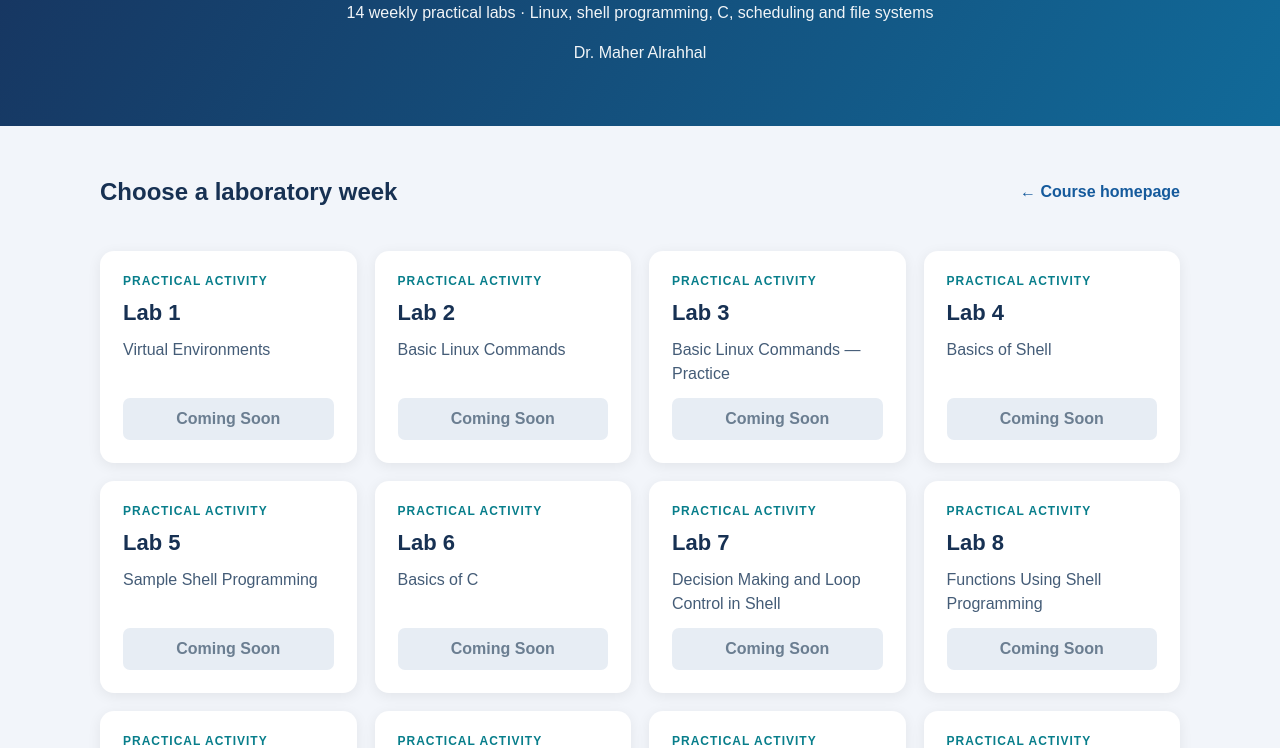
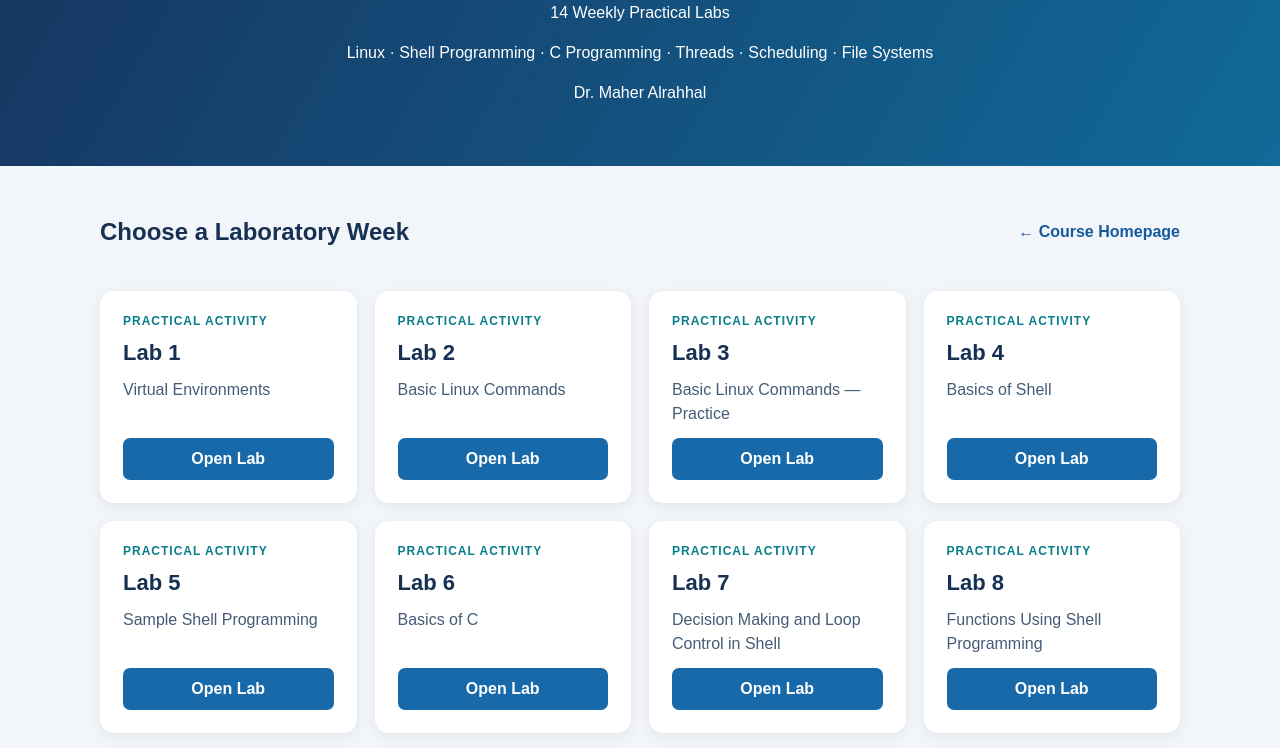
Before and after one commit to DrMaherAlrahhal/CSCI-300-Operating-Systems, a plain HTML site: page OS-Lab/index.html in a window 1280 px wide. Shown: the part 135-883 px from the top of the page. Drawn offline with Linux system fonts and the light colour scheme.

Commit message:
Refactor index.html for improved structure and styling
Refactor HTML structure and improve styling for better readability. Update JavaScript for dynamic lab card generation.

```diff
--- a/OS-Lab/index.html
+++ b/OS-Lab/index.html
@@ -1,46 +1,209 @@
+
 <!DOCTYPE html>
 <html lang="en">
 <head>
-<meta charset="UTF-8"><meta name="viewport" content="width=device-width, initial-scale=1">
+<meta charset="UTF-8">
+<meta name="viewport" content="width=device-width, initial-scale=1">
+
 <title>CSCI 300 | Operating Systems Laboratory</title>
+
 <style>
-:root{font-family:Arial,sans-serif;color:#173153;background:#f2f5fa}*{box-sizing:border-box}body{margin:0}header{background:linear-gradient(120deg,#17345f,#116a99);color:white;padding:45px 24px;text-align:center}header h1{font-size:clamp(26px,4vw,40px);margin:12px 0}header p{opacity:.94;line-height:1.5}main{max-width:1120px;margin:32px auto;padding:0 20px}.top{display:flex;justify-content:space-between;gap:12px;align-items:center;flex-wrap:wrap;margin-bottom:25px}.back{color:#155a9c;text-decoration:none;font-weight:bold}.grid{display:grid;grid-template-columns:repeat(auto-fit,minmax(240px,1fr));gap:18px}.card{background:white;padding:23px;border-radius:14px;box-shadow:0 3px 14px #00000012;display:flex;flex-direction:column;gap:12px}.card h2{margin:0;font-size:22px}.card p{line-height:1.5;margin:0;flex:1;color:#445c77}.tag{font-size:12px;text-transform:uppercase;letter-spacing:1px;color:#087e8b;font-weight:bold}.button{background:#1769aa;color:white;border-radius:7px;padding:12px 15px;text-decoration:none;font-weight:bold;display:inline-block;text-align:center}.button:hover{background:#104e80}.disabled{background:#e7edf4;color:#6b7e91;cursor:default}.note{font-size:14px;color:#61718a;margin:18px 0 30px}footer{text-align:center;color:#65758b;padding:30px}
+* {
+  box-sizing: border-box;
+}
+
+body {
+  margin: 0;
+  font-family: Arial, sans-serif;
+  background: #f2f5fa;
+  color: #173153;
+}
+
+header {
+  background: linear-gradient(120deg, #17345f, #116a99);
+  color: white;
+  padding: 45px 24px;
+  text-align: center;
+}
+
+header h1 {
+  font-size: clamp(26px, 4vw, 40px);
+  margin: 12px 0;
+}
+
+header p {
+  line-height: 1.5;
+}
+
+main {
+  max-width: 1120px;
+  margin: 32px auto;
+  padding: 0 20px;
+}
+
+.top {
+  display: flex;
+  justify-content: space-between;
+  align-items: center;
+  flex-wrap: wrap;
+  gap: 12px;
+  margin-bottom: 25px;
+}
+
+.back {
+  color: #155a9c;
+  text-decoration: none;
+  font-weight: bold;
+}
+
+.grid {
+  display: grid;
+  grid-template-columns: repeat(auto-fit, minmax(240px, 1fr));
+  gap: 18px;
+}
+
+.card {
+  background: white;
+  padding: 23px;
+  border-radius: 14px;
+  box-shadow: 0 3px 14px #00000012;
+  display: flex;
+  flex-direction: column;
+  gap: 12px;
+}
+
+.card h2 {
+  margin: 0;
+  font-size: 22px;
+}
+
+.card p {
+  line-height: 1.5;
+  margin: 0;
+  flex: 1;
+  color: #445c77;
+}
+
+.tag {
+  font-size: 12px;
+  text-transform: uppercase;
+  letter-spacing: 1px;
+  color: #087e8b;
+  font-weight: bold;
+}
+
+.button {
+  background: #1769aa;
+  color: white;
+  border-radius: 7px;
+  padding: 12px 15px;
+  text-decoration: none;
+  font-weight: bold;
+  display: inline-block;
+  text-align: center;
+}
+
+.button:hover {
+  background: #104e80;
+}
+
+footer {
+  text-align: center;
+  color: #65758b;
+  padding: 30px;
+}
 </style>
 </head>
+
 <body>
-<header><div>CSCI 300 · OPERATING SYSTEMS</div><h1>Operating Systems Laboratory</h1><p>14 weekly practical labs · Linux, shell programming, C, scheduling and file systems</p><p>Dr. Maher Alrahhal</p></header>
-<main><div class="top"><h2>Choose a laboratory week</h2><a class="back" href="../index.html">← Course homepage</a></div><div class="grid" id="labs"></div><p class="note">Lab titles follow the course syllabus. Upload each lab's index.html to its matching folder inside OS-Lab to activate its button.</p></main>
-<footer>CSCI 300 | Operating Systems Laboratory</footer>
+
+<header>
+  <div>CSCI 300 · OPERATING SYSTEMS</div>
+
+  <h1>Operating Systems Laboratory</h1>
+
+  <p>
+    14 Weekly Practical Labs
+  </p>
+
+  <p>
+    Linux · Shell Programming · C Programming ·
+    Threads · Scheduling · File Systems
+  </p>
+
+  <p>Dr. Maher Alrahhal</p>
+</header>
+
+<main>
+
+  <div class="top">
+    <h2>Choose a Laboratory Week</h2>
+
+    <a class="back" href="../index.html">
+      ← Course Homepage
+    </a>
+  </div>
+
+  <div class="grid" id="labs"></div>
+
+</main>
+
+<footer>
+  CSCI 300 | Operating Systems Laboratory
+</footer>
+
 <script>
-const labs=[
-[1,'Virtual Environments'],
-[2,'Basic Linux Commands'],
-[3,'Basic Linux Commands — Practice'],
-[4,'Basics of Shell'],
-[5,'Sample Shell Programming'],
-[6,'Basics of C'],
-[7,'Decision Making and Loop Control in Shell'],
-[8,'Functions Using Shell Programming'],
-[9,'System Calls in C'],
-[10,'Thread Basics in C'],
-[11,'Thread Management in C'],
-[12,'FCFS Scheduling Algorithm'],
-[13,'SJF Scheduling Algorithm'],
-[14,'File System Calls in C']
+
+const labs = [
+  [1, "Virtual Environments"],
+  [2, "Basic Linux Commands"],
+  [3, "Basic Linux Commands — Practice"],
+  [4, "Basics of Shell"],
+  [5, "Sample Shell Programming"],
+  [6, "Basics of C"],
+  [7, "Decision Making and Loop Control in Shell"],
+  [8, "Functions Using Shell Programming"],
+  [9, "System Calls in C"],
+  [10, "Thread Basics in C"],
+  [11, "Thread Management in C"],
+  [12, "FCFS Scheduling Algorithm"],
+  [13, "SJF Scheduling Algorithm"],
+  [14, "File System Calls in C"]
 ];
-const activeLabs=[]; // Example: [1,2] once OS-Lab/Lab-1/index.html and Lab-2/index.html exist
-const root=document.getElementById('labs');
-labs.forEach(([number,title])=>{
- const card=document.createElement('article');card.className='card';
- const tag=document.createElement('div');tag.className='tag';tag.textContent='Practical Activity';
- const heading=document.createElement('h2');heading.textContent=`Lab ${number}`;
- const description=document.createElement('p');description.textContent=title;
- const link=document.createElement('a');link.textContent=activeLabs.includes(number)?'Open Lab':'Coming Soon';
- link.className='button'+(activeLabs.includes(number)?'':' disabled');
- if(activeLabs.includes(number))link.href=`./Lab-${number}/index.html`;
- else link.setAttribute('aria-disabled','true');
- card.append(tag,heading,description,link);root.append(card);
+
+const container = document.getElementById("labs");
+
+labs.forEach(([number, title]) => {
+
+  const card = document.createElement("div");
+  card.className = "card";
+
+  const tag = document.createElement("div");
+  tag.className = "tag";
+  tag.textContent = "Practical Activity";
+
+  const heading = document.createElement("h2");
+  heading.textContent = "Lab " + number;
+
+  const description = document.createElement("p");
+  description.textContent = title;
+
+  const link = document.createElement("a");
+  link.className = "button";
+
+  link.href = "./Lab-" + number + "/index.html";
+  link.textContent = "Open Lab";
+
+  card.appendChild(tag);
+  card.appendChild(heading);
+  card.appendChild(description);
+  card.appendChild(link);
+
+  container.appendChild(card);
+
 });
+
 </script>
+
 </body>
 </html>
```
